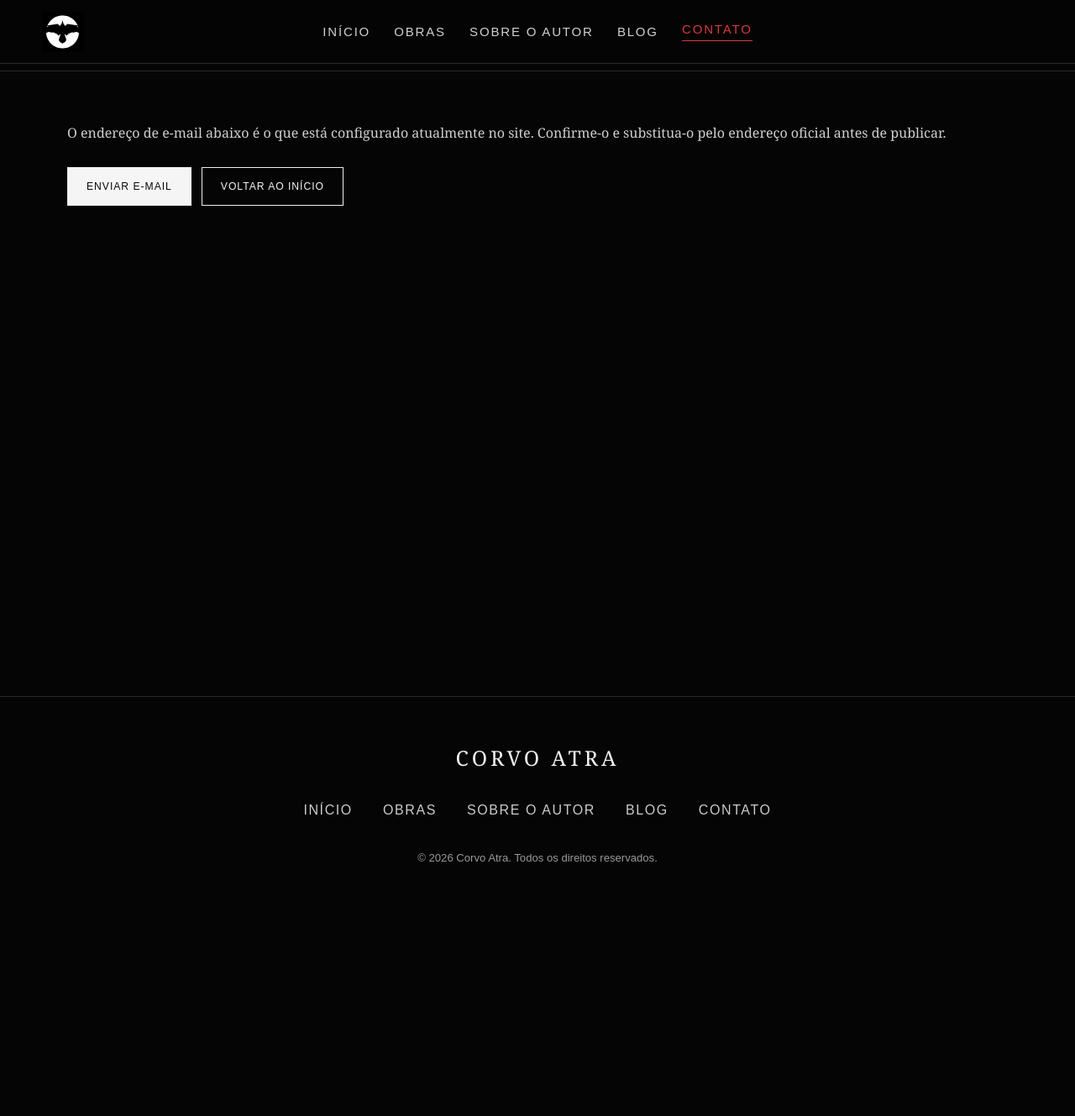
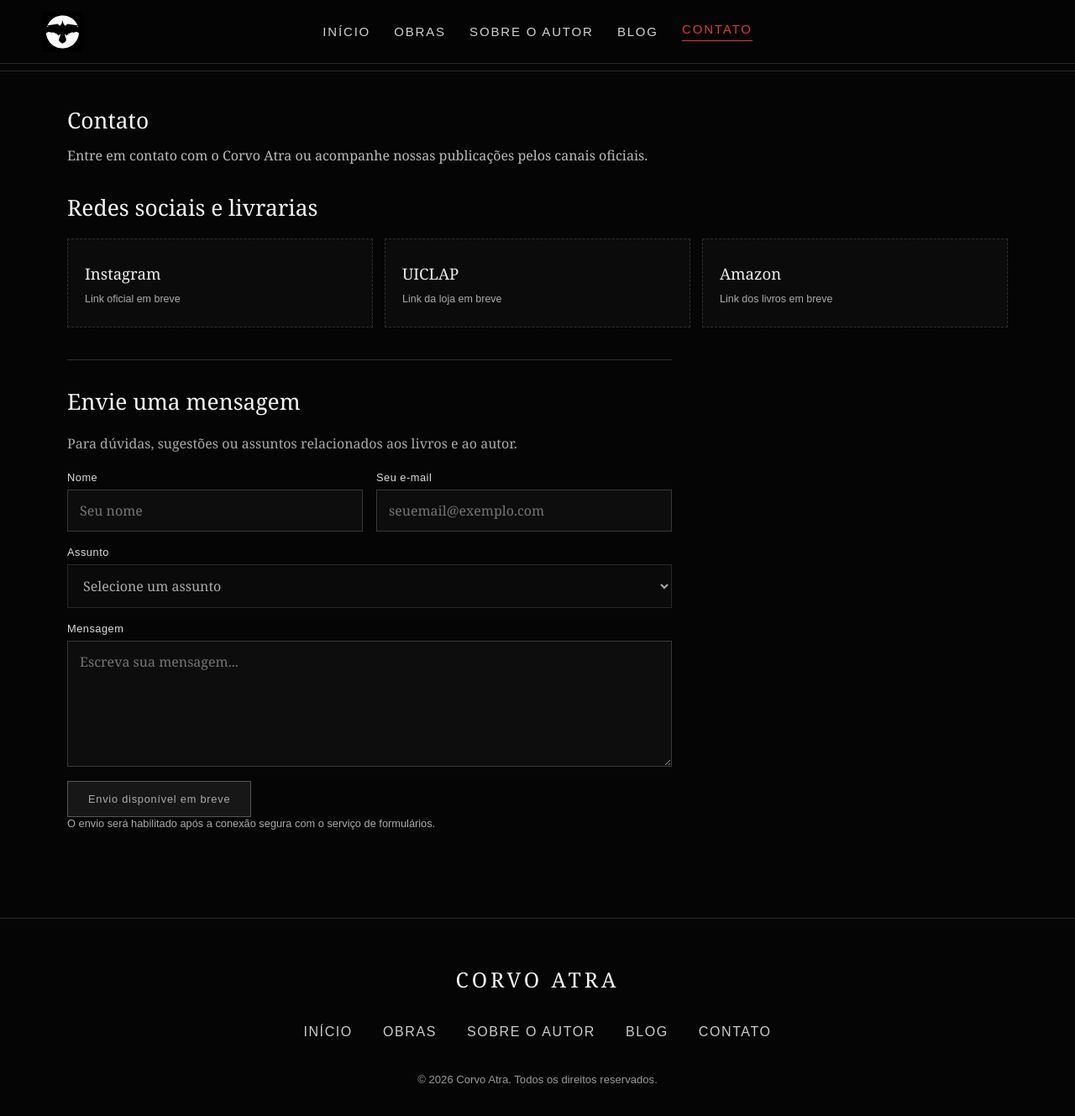
Before and after one commit to corvoatra/corvo-atra, a Jekyll site: the page built from contato.html, in a window 1280 px wide and 1338 px high. Shown: the top 1329 px of the window at 84% size. Built offline with Jekyll 4.4.1, drawn with Linux system fonts in a browser that asks for light colours.

Commit message:
Prepara página de contato com redes e formulário sem expor e-mail

```diff
--- a/contato.html
+++ b/contato.html
@@ -18,4 +18,49 @@ header nav { display:flex; justify-content:center; align-items:center; flex-wrap
 header nav a { color:#d0d0d0; transition:color .2s; }
 header nav a:hover,header nav a:focus-visible { color:#fff; }
 @media(max-width:480px) { header nav { column-gap:18px; row-gap:10px; font-size:.73rem; } }
-</style><link href="site-desktop.css?v=espacamento-global-7" rel="stylesheet"/>{% include seo-head.html %}</head><body>{% include site-header.html %}<hr/><main class="wrap"><p>O endereço de e-mail abaixo é o que está configurado atualmente no site. Confirme-o e substitua-o pelo endereço oficial antes de publicar.</p><div class="actions"><a class="button" href="mailto:contato@corvoatra.com?subject=Contato%20-%20Corvo%20Atra">Enviar e-mail</a><a class="button secondary" href="index.html">Voltar ao início</a></div></main><footer><div class="brand">CORVO ATRA</div><nav aria-label="Navegação do rodapé" class="links"><a href="index.html">Início</a><a href="obras.html">Obras</a><a href="autor.html">Sobre o autor</a><a href="blog/">Blog</a><a href="contato.html">Contato</a></nav><div class="copyright">© 2026 Corvo Atra. Todos os direitos reservados.</div></footer></body></html>
+
+/* Contato: redes e formulário */
+.contact-intro{max-width:720px;margin:0 0 28px;color:#bbb}
+.contact-section-title{font-size:1.65rem;font-weight:normal;margin:0 0 14px}
+.contact-socials{display:grid;grid-template-columns:repeat(3,minmax(0,1fr));gap:14px;margin:0 0 38px}
+.contact-social{border:1px solid #303030;background:#0b0b0b;padding:22px 20px;min-height:106px;display:flex;flex-direction:column;justify-content:center;gap:7px}
+.contact-social strong{font-size:1.16rem;font-weight:normal;color:#eee}
+.contact-social span{font:.78rem Arial,sans-serif;color:#aaa}
+.contact-social.pending{border-style:dashed}
+.contact-form{max-width:720px;border-top:1px solid #303030;padding-top:28px}
+.contact-form p{color:#aaa;margin:0 0 20px}
+.contact-grid{display:grid;grid-template-columns:1fr 1fr;gap:16px}
+.contact-field{display:flex;flex-direction:column;gap:7px;margin-bottom:17px}
+.contact-field label{font:.8rem Arial,sans-serif;letter-spacing:.04em;color:#ddd}
+.contact-field input,.contact-field select,.contact-field textarea{width:100%;padding:13px 14px;border:1px solid #383838;border-radius:0;background:#0d0d0d;color:#f5f5f5;font:1rem Georgia,serif}
+.contact-field textarea{resize:vertical;min-height:150px}
+.contact-field input:focus,.contact-field select:focus,.contact-field textarea:focus{outline:1px solid #b33a3a;border-color:#b33a3a}
+.contact-submit{border:1px solid #555;background:#171717;color:#aaa;padding:13px 24px;font:.8rem Arial,sans-serif;letter-spacing:.06em;cursor:not-allowed}
+.contact-setup-note{font:.8rem Arial,sans-serif;color:#999;margin-top:13px}
+@media(max-width:650px){.contact-socials{grid-template-columns:1fr}.contact-grid{grid-template-columns:1fr;gap:0}}
+</style><link href="site-desktop.css?v=espacamento-global-7" rel="stylesheet"/>{% include seo-head.html %}</head><body>{% include site-header.html %}<hr/><main class="wrap">
+<h1 class="contact-section-title">Contato</h1>
+<p class="contact-intro">Entre em contato com o Corvo Atra ou acompanhe nossas publicações pelos canais oficiais.</p>
+<section aria-labelledby="contact-links-heading">
+<h2 id="contact-links-heading" class="contact-section-title">Redes sociais e livrarias</h2>
+<div class="contact-socials">
+<div class="contact-social pending"><strong>Instagram</strong><span>Link oficial em breve</span></div>
+<div class="contact-social pending"><strong>UICLAP</strong><span>Link da loja em breve</span></div>
+<div class="contact-social pending"><strong>Amazon</strong><span>Link dos livros em breve</span></div>
+</div>
+</section>
+<section class="contact-form" aria-labelledby="contact-form-heading">
+<h2 id="contact-form-heading" class="contact-section-title">Envie uma mensagem</h2>
+<p>Para dúvidas, sugestões ou assuntos relacionados aos livros e ao autor.</p>
+<form aria-describedby="contact-form-status">
+<div class="contact-grid">
+<div class="contact-field"><label for="contact-name">Nome</label><input id="contact-name" name="name" autocomplete="name" placeholder="Seu nome" disabled/></div>
+<div class="contact-field"><label for="contact-email">Seu e-mail</label><input id="contact-email" name="email" type="email" autocomplete="email" placeholder="seuemail@exemplo.com" disabled/></div>
+</div>
+<div class="contact-field"><label for="contact-subject">Assunto</label><select id="contact-subject" name="subject" disabled><option value="">Selecione um assunto</option><option>Dúvidas sobre os livros</option><option>Contato com o autor</option><option>Outros assuntos</option></select></div>
+<div class="contact-field"><label for="contact-message">Mensagem</label><textarea id="contact-message" name="message" placeholder="Escreva sua mensagem..." disabled></textarea></div>
+<button class="contact-submit" type="button" disabled>Envio disponível em breve</button>
+<p id="contact-form-status" class="contact-setup-note">O envio será habilitado após a conexão segura com o serviço de formulários.</p>
+</form>
+</section>
+</main><footer><div class="brand">CORVO ATRA</div><nav aria-label="Navegação do rodapé" class="links"><a href="index.html">Início</a><a href="obras.html">Obras</a><a href="autor.html">Sobre o autor</a><a href="blog/">Blog</a><a href="contato.html">Contato</a></nav><div class="copyright">© 2026 Corvo Atra. Todos os direitos reservados.</div></footer></body></html>
```
